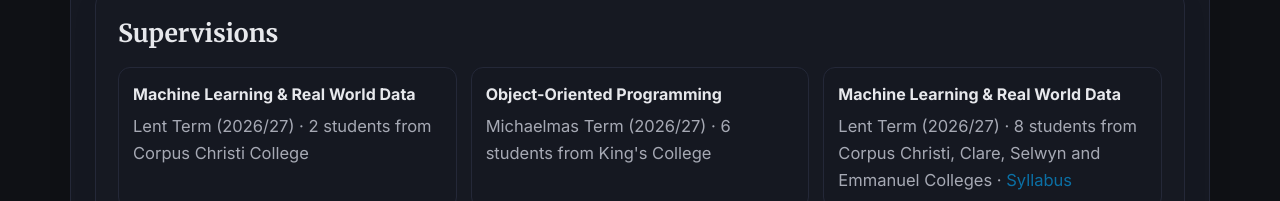
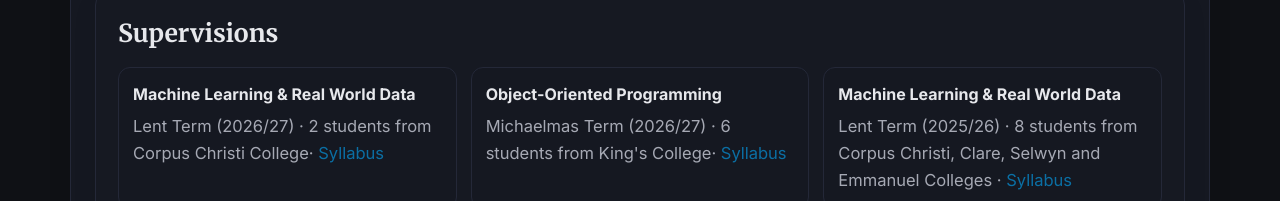
Before and after one commit to gaiabertolino/gaiabertolino.github.io, a plain HTML site: page index.html in a window 1280 px wide. Shown: the part 1845-2046 px from the top of the page. Drawn offline with Linux system fonts and the light colour scheme.

Commit message:
Update index.html

```diff
--- a/index.html
+++ b/index.html
@@ -377,7 +377,7 @@
               </li>
               <li>
                 <div class="news-line">
-                  <span class="news-tag award">Award</span>
+                  <span class="news-tag activity">Activity</span>
                   <a href="https://www.hughes.cam.ac.uk/about/news/nurturing-our-future-leaders/">Selected among 10 Hughes Hall students for Impactful Leadership Programme</a>
                   <time datetime="2025-10-01">October 2025 · Cambridge, UK</time>
                 </div>
@@ -457,15 +457,15 @@
           <div class="list supervisions">
                         <div class="item">
               <h3>Machine Learning &amp; Real World Data</h3>
-              <p class="muted">Lent Term (2026/27) · 2 students from Corpus Christi College</p>
+              <p class="muted">Lent Term (2026/27) · 2 students from Corpus Christi College· <a href="https://www.cl.cam.ac.uk/teaching/2627/MLRD/">Syllabus</a></p>
             </div>
             <div class="item">
               <h3>Object-Oriented Programming</h3>
-              <p class="muted">Michaelmas Term (2026/27) · 6 students from King's College</p>
+              <p class="muted">Michaelmas Term (2026/27) · 6 students from King's College· <a href="https://www.cl.cam.ac.uk/teaching/2627/OOProg/">Syllabus</a></p>
             </div>
             <div class="item">
               <h3>Machine Learning &amp; Real World Data</h3>
-              <p class="muted">Lent Term (2026/27) · 8 students from Corpus Christi, Clare, Selwyn and Emmanuel Colleges · <a href="https://www.cl.cam.ac.uk/teaching/2526/MLRD/">Syllabus</a></p>
+              <p class="muted">Lent Term (2025/26) · 8 students from Corpus Christi, Clare, Selwyn and Emmanuel Colleges · <a href="https://www.cl.cam.ac.uk/teaching/2526/MLRD/">Syllabus</a></p>
             </div>
           </div>
         </section>
```
